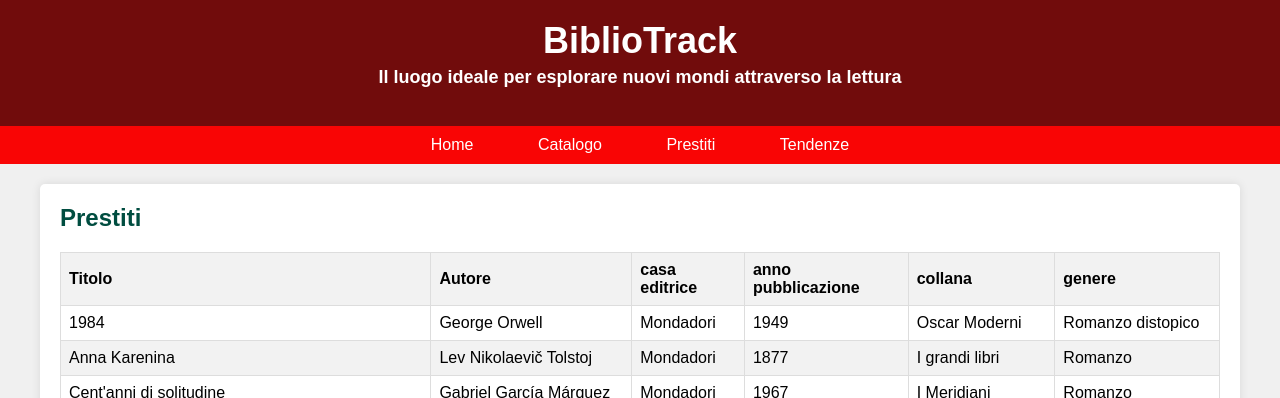
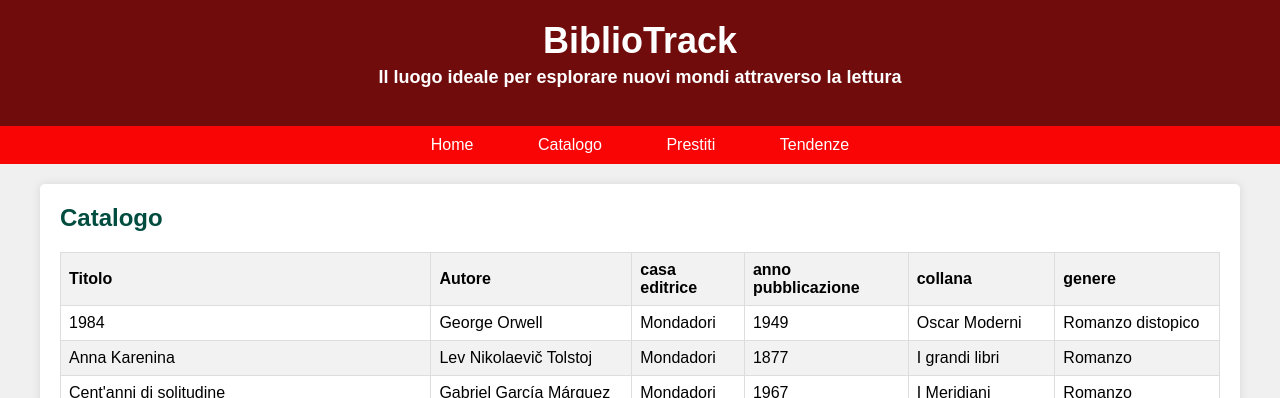
Before and after one commit to rickyruozzi/BiblioTrack, a PHP site: page /catalogo.php in a window 1280 px wide. Shown: the top 398 px of the page. Run offline with PHP 8.4, Linux system fonts and the light colour scheme; data comes from the database, SQL or seed files in the repository.

Commit message:
piccoli aggiornamenti

```diff
--- a/catalogo.php
+++ b/catalogo.php
@@ -91,7 +91,7 @@
     </nav>
     <div class="container">
         <div class="catalog-section">
-            <h2>Prestiti</h2>
+            <h2>Catalogo</h2>
             <table>
                 <thead>
                     <tr>
```
